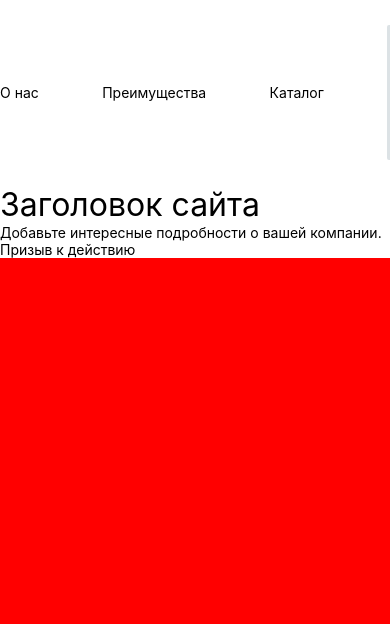
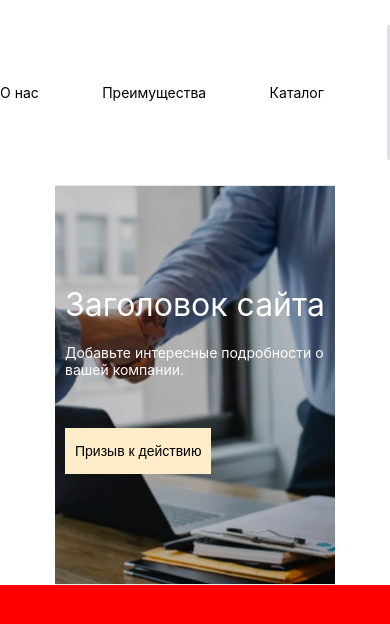
Before and after one commit to BulatGim/templates, a React (Create React App) app: page /template2 in a window 390 px wide. Shown: the top 624 px of the page. Built offline with nearby package versions, Linux system fonts and the light colour scheme.

Commit message:
sectionInfo

```diff
--- a/src/templates/template2/organisms/sectionInfo/sectionInfo.js
+++ b/src/templates/template2/organisms/sectionInfo/sectionInfo.js
@@ -3,9 +3,9 @@ export default function SectionInfo (){
     return (
         <div className="template2SectionInfo">
             <div className="template2SectionInfo__content">
-                <h1>Заголовок сайта</h1>
-                <h4>Добавьте интересные подробности о вашей компании.</h4>
-                <h4>Призыв к действию</h4>
+                <h1 className="template2SectionInfo__title">Заголовок сайта</h1>
+                <h4 className="template2SectionInfo__subtitle">Добавьте интересные подробности о вашей компании.</h4>
+                <button className="template2SectionInfo__button"><h4>Призыв к действию</h4></button>
             </div>
         </div>
     )
--- a/src/templates/template2/organisms/sectionInfo/sectionInfo.scss
+++ b/src/templates/template2/organisms/sectionInfo/sectionInfo.scss
@@ -1,3 +1,80 @@
+$bg_color:#FFECC8;
 .template2SectionInfo{
-
+    max-width:1290px;
+    height:500px;
+    background: url(./imgs/background.svg) center no-repeat;
+    margin:0 auto;
+    position: relative;
+    &__content{
+        position: absolute;
+        top: 100px;
+        left: 110px;
+        max-width:570px;
+    }
+    &__title{
+        color: white;
+        margin-bottom: 30px;
+    }
+    &__subtitle{
+        color: white;
+        margin-bottom: 80px;
+    }
+    &__button{
+        padding: 15px 10px;
+        background-color: $bg_color;
+        max-width:214px;
+    }
+    @media (min-width: 1024px) and (max-width: 1279px){
+        max-width: 940px;
+        background: url(./imgs/background_1024.svg)center no-repeat;
+        &__content{
+            left: 80px;
+            max-width:570px;
+        }
+    }
+    @media (min-width: 768px) and (max-width: 1023px) {
+        max-width: 640px;
+        height: 400px;
+        background: url(./imgs/background_768.svg)center no-repeat;
+        &__content{
+            left: 55px;
+            max-width:570px;
+        }
+        &__title{
+            margin-bottom: 20px;
+        }
+        &__subtitle{
+            margin-bottom: 50px;
+        }
+    }
+    @media (min-width: 560px) and (max-width: 767px){
+        max-width: 525px;
+        height: 400px;
+        background: url(./imgs/background_768.svg)center no-repeat;
+        &__content{
+            left: 45px;
+            max-width:570px;
+        }
+        &__title{
+            margin-bottom: 20px;
+        }
+        &__subtitle{
+            margin-bottom: 50px;
+        }
+    }
+    @media (min-width: 320px) and (max-width: 559px) {
+        max-width: 280px;
+        height: 400px;
+        background: url(./imgs/background_768.svg)center no-repeat;
+        &__content{
+            left: 10px;
+            max-width:570px;
+        }
+        &__title{
+            margin-bottom: 20px;
+        }
+        &__subtitle{
+            margin-bottom: 50px;
+        }
+    }
 }
```
Also changed, not shown: src/templates/template2/organisms/sectionInfo/imgs/background_1024.svg (added), src/templates/template2/organisms/sectionInfo/imgs/background_768.svg (added).
